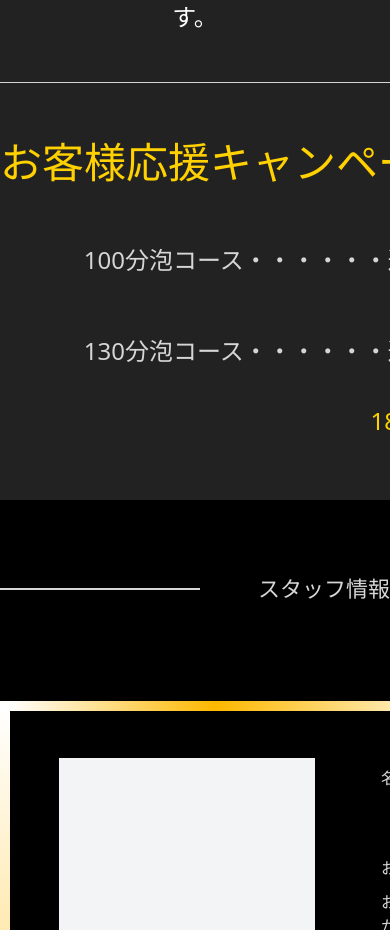
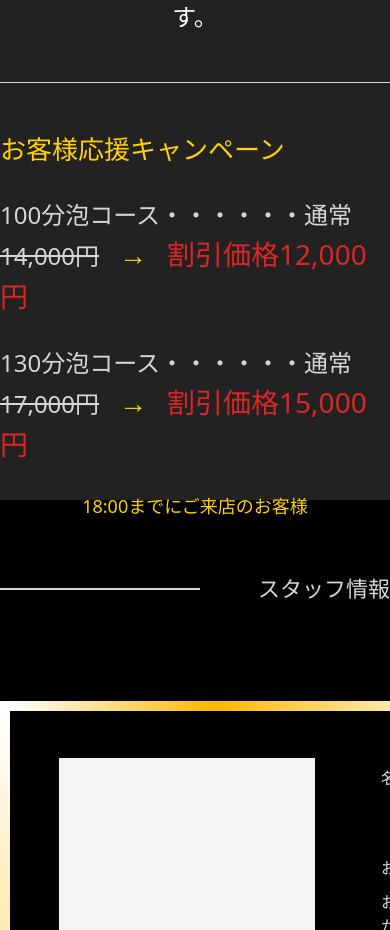
Before and after one commit to kyoapps-kyo/mai-website, a Nuxt app: page / in a window 390 px wide. Shown: the part 1880-2810 px from the top of the page. Built offline with nearby package versions, Linux system fonts and the light colour scheme.

Commit message:
mobile campon

```diff
--- a/components/Campon.vue
+++ b/components/Campon.vue
@@ -35,25 +35,35 @@
         </p>
       </div>
       <div class="h-[1px] w-full bg-[#d6d6d6] my-[47px]"></div>
-      <div class="h-[298px] w-[1042px] mx-auto">
-        <p class="text-[#ffd100] text-[42px]">お客様応援キャンペーン</p>
-        <div class="text-[24px] text-[#d6d6d6] w-max mx-auto">
+      <div class="h-[298px] w-full md:w-[1042px] mx-auto">
+        <p class="text-[#ffd100] md:text-[42px] text-[26px]">
+          お客様応援キャンペーン
+        </p>
+        <div class="text-[24px] text-[#d6d6d6] md:w-max mx-auto">
           <p>
-            100分泡コース・・・・・・通常<span class="line-through"
+            100分泡コース・・・・・・通常<br class="md:hidden block" /><span
+              class="line-through"
               >14,000円</span
-            ><span class="text-[42px] text-[#ffd100] inline-block mx-[20px]"
+            ><span
+              class="text-[28px] md:text-[42px] text-[#ffd100] inline-block mx-[20px]"
               >→</span
-            ><span class="text-[42px] text-red-600">割引価格12,000円</span>
+            ><span class="text-[28px] md:text-[42px] text-red-600"
+              >割引価格12,000円</span
+            >
           </p>
           <p>
-            130分泡コース・・・・・・通常<span class="line-through"
+            130分泡コース・・・・・・通常<br class="md:hidden block" /><span
+              class="line-through"
               >17,000円</span
-            ><span class="text-[42px] text-[#ffd100] inline-block mx-[20px]"
+            ><span
+              class="text-[28px] md:text-[42px] text-[#ffd100] inline-block mx-[20px]"
               >→</span
-            ><span class="text-[42px] text-red-600">割引価格15,000円</span>
+            ><span class="text-[28px] md:text-[42px] text-red-600"
+              >割引価格15,000円</span
+            >
           </p>
         </div>
-        <p class="text-center text-[#ffd100] text-[24px]">
+        <p class="text-center w-full text-[#ffd100] md:text-[24px] text-[18px]">
           18:00までにご来店のお客様
         </p>
       </div>
```
